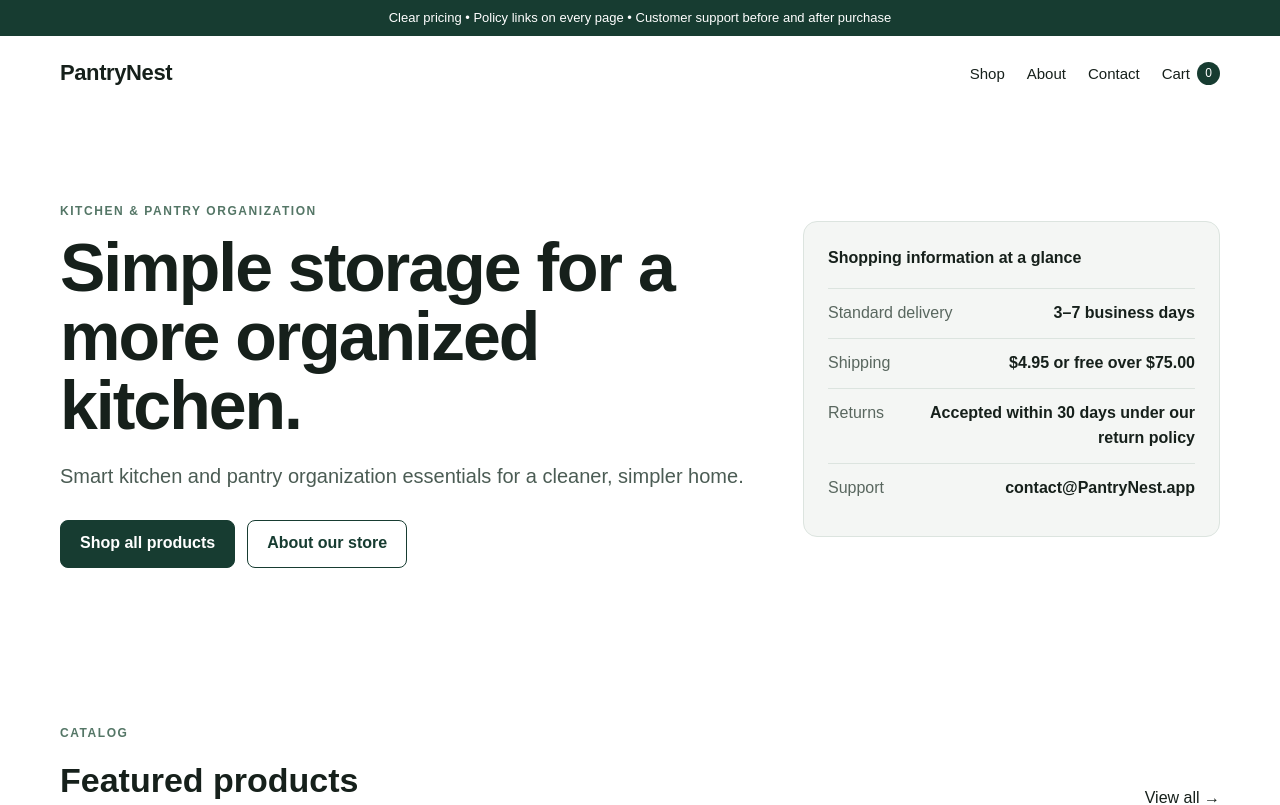
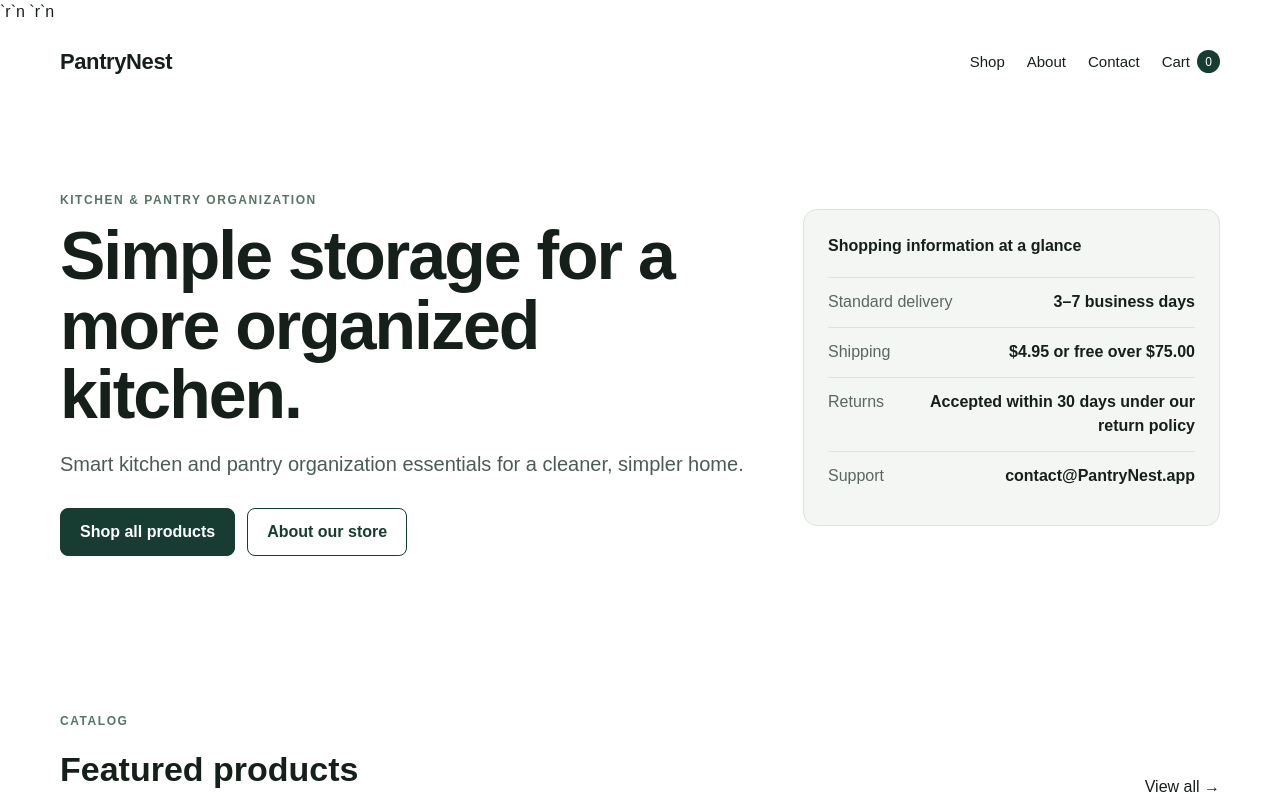
Before and after one commit to Ayoubett224/PantryNest, a Next.js app: page / in a window 1280 px wide. Shown: the top 805 px of the page. Built offline with nearby package versions, Linux system fonts and the light colour scheme; no server answers.

Commit message:
Remove setup and announcement banners

```diff
--- a/app/layout.tsx
+++ b/app/layout.tsx
@@ -2,7 +2,6 @@ import type { Metadata } from "next";
 import "./globals.css";
 import Header from "@/components/Header";
 import Footer from "@/components/Footer";
-import DemoBanner from "@/components/DemoBanner";
 import { StoreProvider } from "@/components/StoreProvider";
 import { businessDisplayName, store } from "@/lib/store";
 
@@ -23,9 +22,7 @@ export default function RootLayout({ children }: Readonly<{ children: React.Reac
     address: { "@type": "PostalAddress", streetAddress: store.address, addressCountry: store.country }
   };
   return <html lang="en"><body>
-    <StoreProvider>
-      <DemoBanner />
-      <Header />
+    <StoreProvider>`r`n      <Header />
       <main>{children}</main>
       <Footer />
     </StoreProvider>
--- a/components/Header.tsx
+++ b/components/Header.tsx
@@ -6,9 +6,7 @@ import { store } from "@/lib/store";
 
 export default function Header() {
   const { count } = useCart();
-  return <>
-    <div className="announcement">Clear pricing • Policy links on every page • Customer support before and after purchase</div>
-    <header className="header container">
+  return <>`r`n    <header className="header container">
       <Link className="brand" href="/">{store.name}</Link>
       <nav className="nav" aria-label="Main navigation">
         <Link href="/shop">Shop</Link>
```
